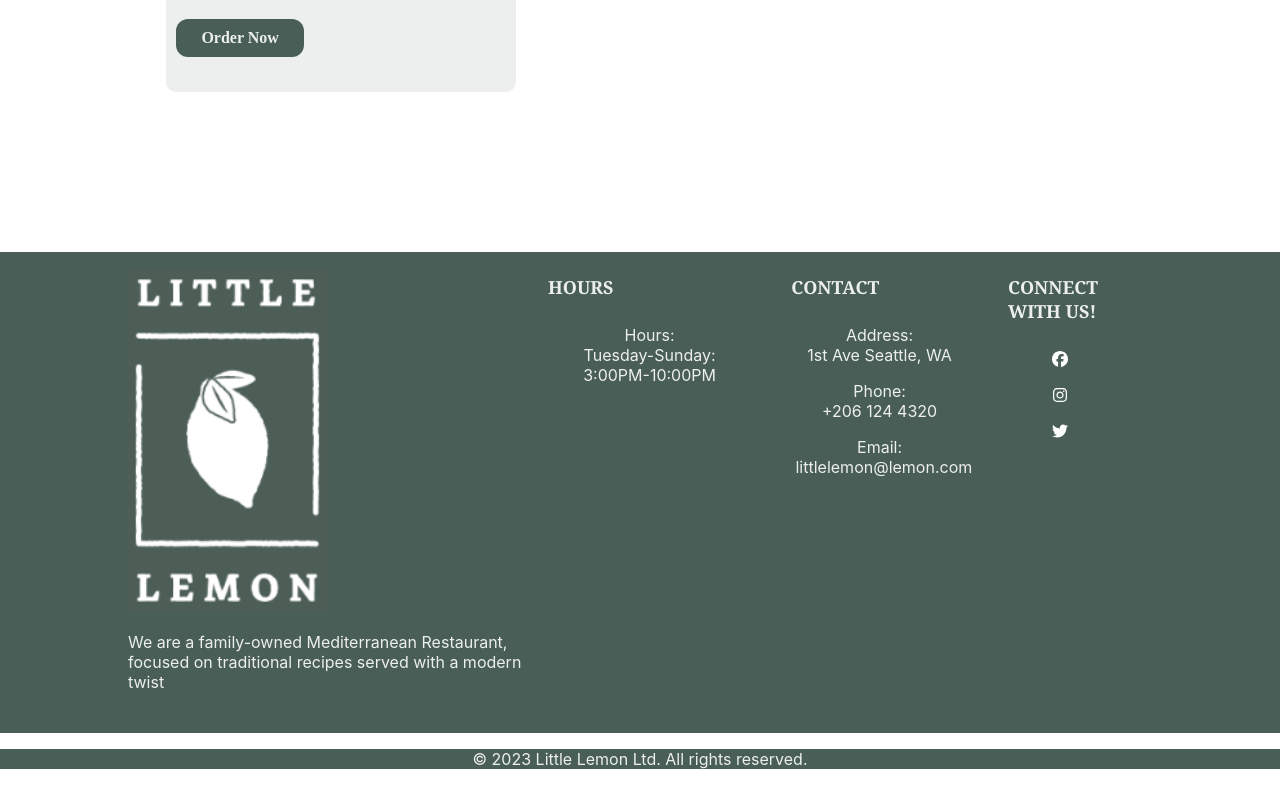
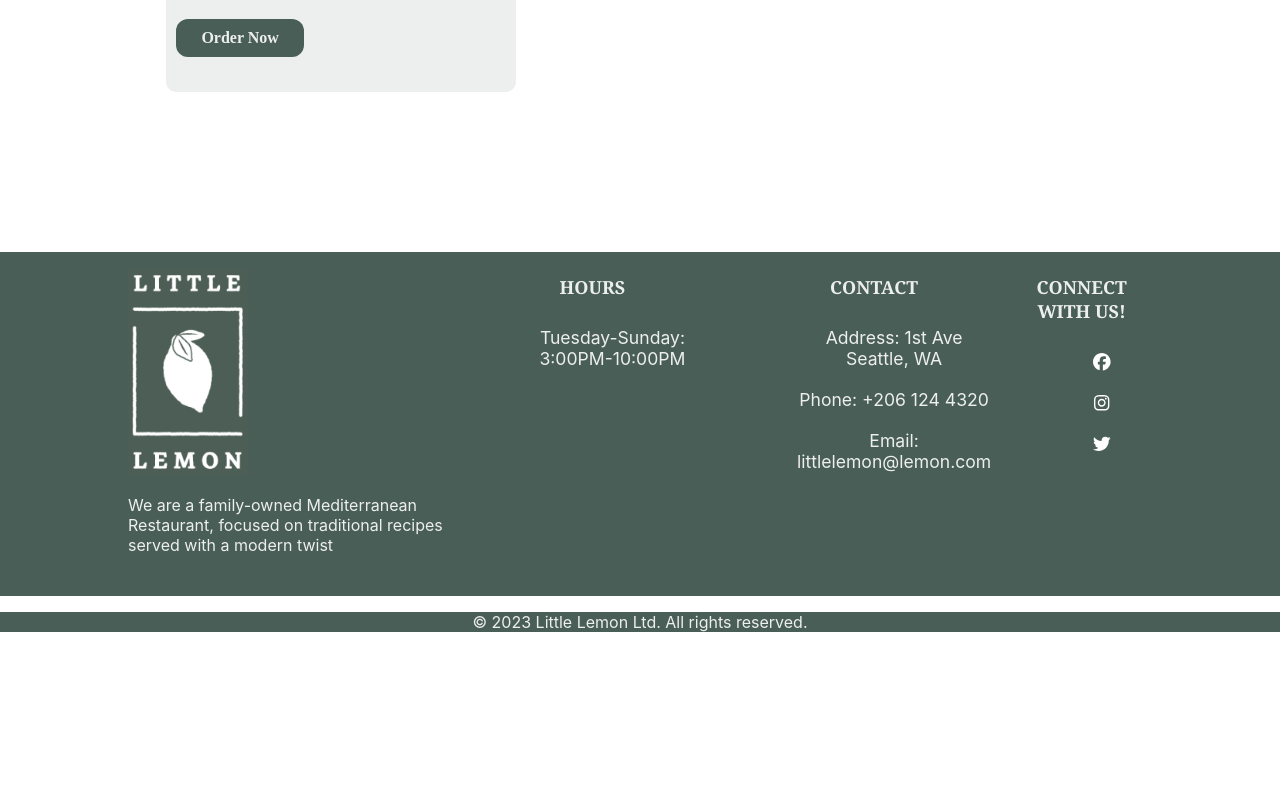
Before and after one commit to theKunte/restaurant-app, a React (Create React App) app: page / in a window 1280 px wide. Shown: the part 1865-2654 px from the top of the page. After the commit the page ends 2517 px from the top, so only its background shows below. Built offline with nearby package versions, Linux system fonts and the light colour scheme; a small style sheet from the web is missing.

Commit message:
update footer

```diff
--- a/src/App.css
+++ b/src/App.css
@@ -243,6 +243,7 @@ label {
 
 .orderbtn:hover {
   background-color: #f4ce14;
+  color: #333333;
 }
 
 /* Footer Section */
@@ -258,14 +259,15 @@ footer section {
 .company-info img {
   margin-top: 12px;
   cursor: pointer;
-  width: 200px;
+  width: 120px;
 }
 
 .company-info p {
-  width: 420px;
+  width: 320px;
 }
 
 footer h3 {
+  text-align: center;
   font-size: 18px;
   font-family: Georgia, "Times New Roman", Times, serif;
   color: #edefee;
@@ -275,13 +277,11 @@ footer p {
   color: #edefee;
 }
 
-footer ul {
-  padding: 0;
-}
-
 footer ul li {
-  padding: 8px 2%;
+  padding: 0 10px;
   color: #edefee;
+  font-size: 1.1rem;
+  margin: 10px;
 }
 
 .footer-ul {
--- a/src/components/Footer.js
+++ b/src/components/Footer.js
@@ -20,28 +20,16 @@ function Footer() {
         <div>
           <h3>HOURS</h3>
           <ul className="footer-ul">
-            <li>
-              Hours:
-              <br />
-              Tuesday-Sunday: 3:00PM-10:00PM
-            </li>
+            <li>Tuesday-Sunday: 3:00PM-10:00PM</li>
           </ul>
         </div>
 
         <div>
           <h3>CONTACT</h3>
           <ul className="footer-ul">
-            <li>
-              Address: <br /> 1st Ave Seattle, WA
-            </li>
-            <li>
-              Phone: <br /> +206 124 4320
-            </li>
-            <li>
-              Email:
-              <br />
-              littlelemon@lemon.com
-            </li>
+            <li>Address: 1st Ave Seattle, WA</li>
+            <li>Phone: +206 124 4320</li>
+            <li>Email: littlelemon@lemon.com</li>
           </ul>
         </div>
 
@@ -66,11 +54,10 @@ function Footer() {
           </ul>
         </div>
       </section>
-      <div>
-        <p className="footer-copyright">
-          © 2023 Little Lemon Ltd. All rights reserved.
-        </p>
-      </div>
+      <p className="footer-copyright">
+        © 2023 Little Lemon Ltd. All rights reserved.
+      </p>
+      <div></div>
     </footer>
   );
 }
```
